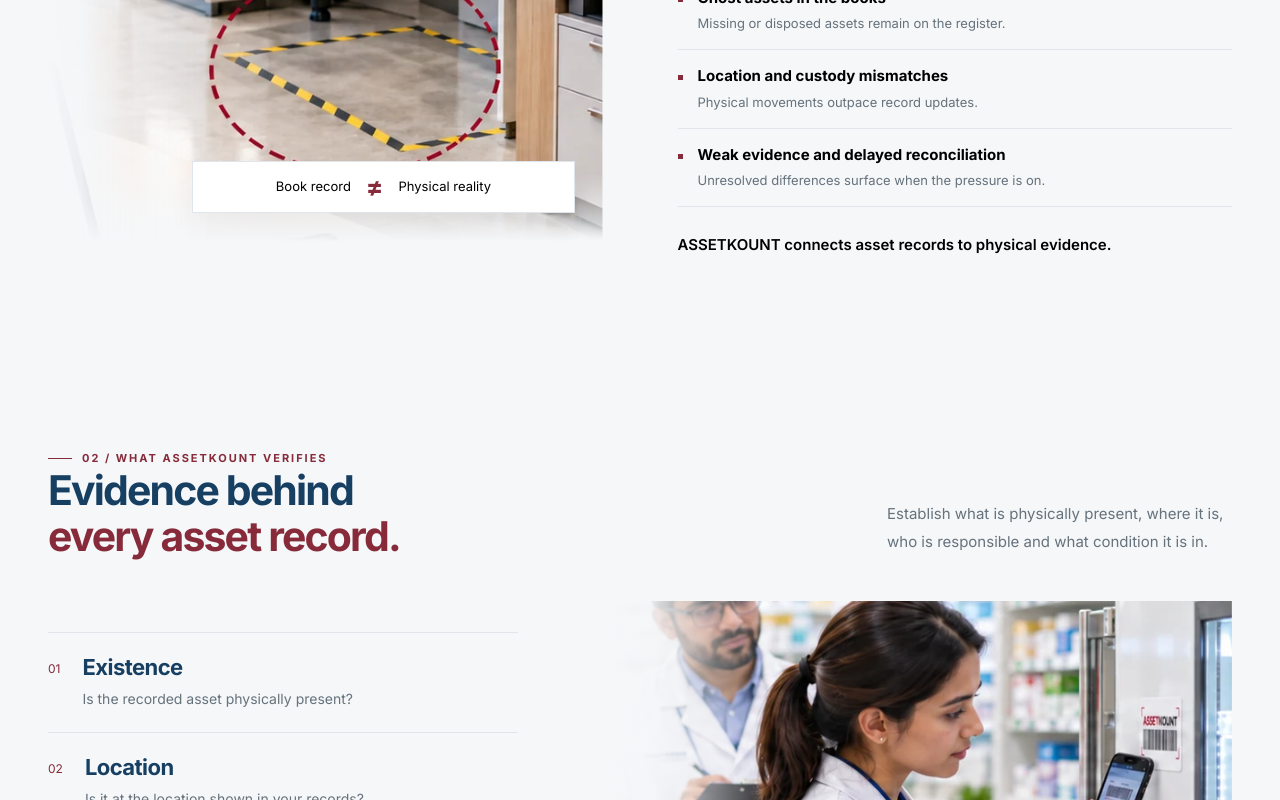
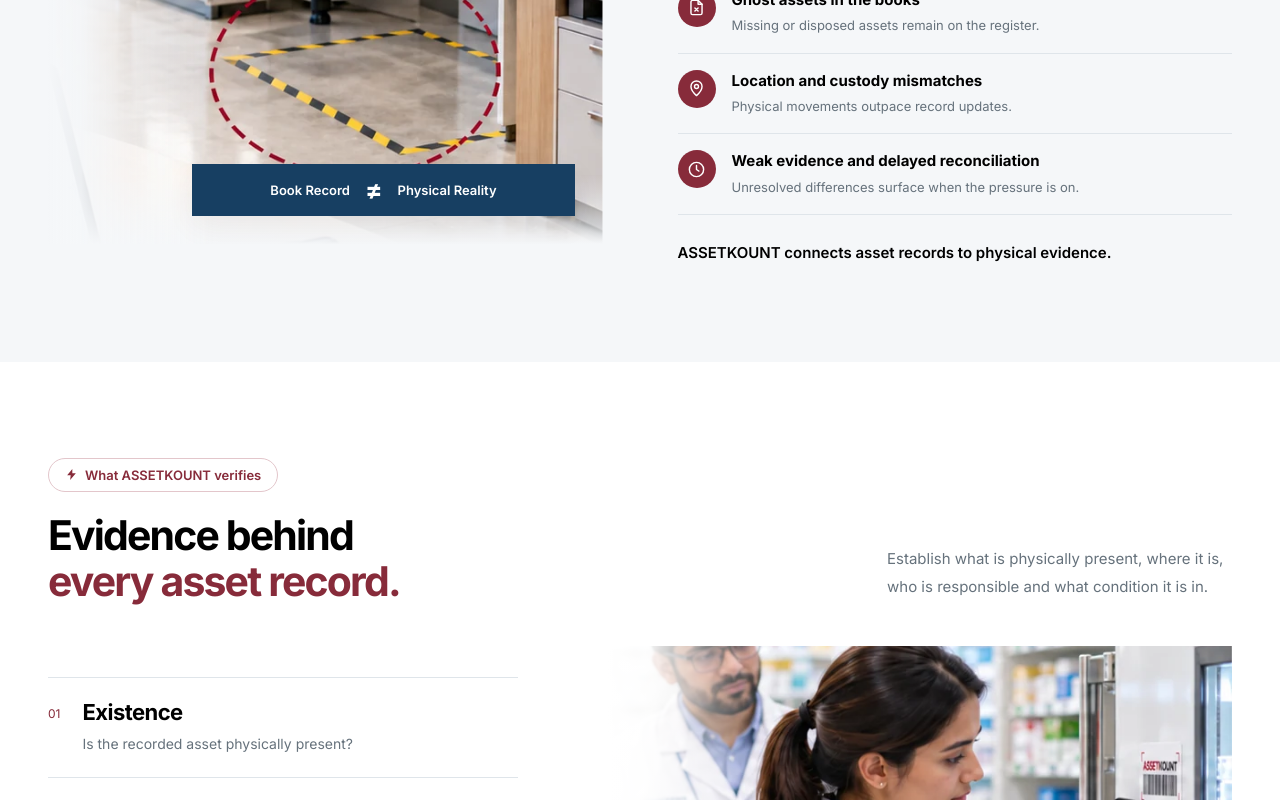
Before and after one commit to raiabhimanyu411-create/assetskount, a React (Vite) app in the folder client/: page / in a window 1280 px wide. Shown: the part 1180-1980 px from the top of the page. Built offline with nearby package versions, Linux system fonts and the light colour scheme.

Commit message:
section changes

```diff
--- a/client/src/pages/Home.module.css
+++ b/client/src/pages/Home.module.css
@@ -206,19 +206,31 @@
 .issueList { list-style: none; padding: 0; margin: 25px 0 24px; }
 
 .issueList li {
-  position: relative;
-  padding: 15px 0 15px 20px;
+  display: flex;
+  align-items: flex-start;
+  gap: 16px;
+  padding: 16px 0;
   border-bottom: 1px solid var(--line);
 }
 
-.issueList li::before {
-  content: "";
-  position: absolute;
-  left: 0;
-  top: 25px;
-  width: 5px;
-  height: 5px;
+.issueIcon {
+  display: grid;
+  place-items: center;
+  flex-shrink: 0;
+  width: 38px;
+  height: 38px;
+  border-radius: 50%;
   background: var(--secondary);
+}
+
+.issueIcon svg {
+  width: 19px;
+  height: 19px;
+  fill: none;
+  stroke: #fff;
+  stroke-width: 1.8;
+  stroke-linecap: round;
+  stroke-linejoin: round;
 }
 
 .issueList strong { display: block; font-size: 15px; line-height: 1.5; color: var(--primary); }
@@ -259,6 +271,23 @@
 .reality .closingLine,
 .reality .gapLabel { color: #000; }
 
+/* Brand navy label with white text and ≠. */
+.reality .gapLabel { background: var(--primary); border-color: var(--primary); color: #fff; font-weight: 600; }
+.reality .gapLabel b { color: #fff; }
+
+/* What ASSETKOUNT verifies on white, with black text. */
+.page .verifies h2,
+.verifies .dimensionList h3,
+.verifies .industryLine b { color: #000; }
+
+.verifies .evidenceArt { background: #fff; }
+
+.verifies .evidenceArt::after {
+  background:
+    linear-gradient(90deg, #fff 0%, rgba(255, 255, 255, .96) 6%, transparent 26%),
+    linear-gradient(0deg, #fff 0%, transparent 12%);
+}
+
 .reality .gapArt::after {
   background:
     linear-gradient(90deg, var(--tint) 0%, rgba(245, 247, 249, .96) 6%, transparent 30%),
@@ -275,12 +304,10 @@
   border-radius: 999px;
   background: #fff;
   color: var(--secondary);
-  font-size: 12px;
-  font-weight: 700;
-  letter-spacing: .16em;
-  text-transform: uppercase;
+  font-size: 13px;
+  font-weight: 600;
   line-height: 1.4;
-  gap: 8px;
+  gap: 7px;
 }
 
 .sectionBadge svg { width: 13px; height: 13px; fill: currentColor; flex-shrink: 0; }
--- a/client/src/pages/HomePage.jsx
+++ b/client/src/pages/HomePage.jsx
@@ -8,9 +8,24 @@ import styles from "./Home.module.css";
 const IMG = "/assets/enterprise";
 
 const issues = [
-  ["Ghost assets in the books", "Missing or disposed assets remain on the register."],
-  ["Location and custody mismatches", "Physical movements outpace record updates."],
-  ["Weak evidence and delayed reconciliation", "Unresolved differences surface when the pressure is on."],
+  ["Ghost assets in the books", "Missing or disposed assets remain on the register.", (
+    <>
+      <path d="M14 3H7a2 2 0 0 0-2 2v14a2 2 0 0 0 2 2h10a2 2 0 0 0 2-2V8l-5-5Z" />
+      <path d="M14 3v5h5M10 12.5l4 4M14 12.5l-4 4" />
+    </>
+  )],
+  ["Location and custody mismatches", "Physical movements outpace record updates.", (
+    <>
+      <path d="M12 21s-7-6.2-7-11.5a7 7 0 0 1 14 0C19 14.8 12 21 12 21Z" />
+      <circle cx="12" cy="9.5" r="2.5" />
+    </>
+  )],
+  ["Weak evidence and delayed reconciliation", "Unresolved differences surface when the pressure is on.", (
+    <>
+      <circle cx="12" cy="12" r="9" />
+      <path d="M12 7v5l3 2" />
+    </>
+  )],
 ];
 
 const dimensions = [
@@ -381,17 +396,22 @@ function HomePage() {
       <section className={`${styles.section} ${styles.tint} ${styles.reality}`} id="reality" aria-labelledby="reality-title">
         <div className={`${site.container} ${styles.split} ${styles.copyFirst}`}>
           <Slide name="reality-gap" className={styles.gapArt} alt="An asset register alongside a workplace with a missing asset and damaged equipment">
-            <div className={styles.gapLabel}><span>Book record</span><b aria-hidden="true">≠</b><span>Physical reality</span></div>
+            <div className={styles.gapLabel}><span>Book Record</span><b aria-hidden="true">≠</b><span>Physical Reality</span></div>
           </Slide>
           <div className={styles.copy}>
             <p className={styles.sectionBadge}>
               <svg viewBox="0 0 24 24" aria-hidden="true"><path d="M13.5 2 4 13.5h6.5L9.5 22 20 9.5h-6.5L13.5 2Z" /></svg>
-              The asset reality gap
+              The Asset Reality Gap
             </p>
             <h2 id="reality-title">Recorded in the books.<br /><em>Uncertain on the ground.</em></h2>
             <p className={styles.body}>Your register can record an asset long after its location, custodian or condition has changed. Verification brings those differences into view.</p>
             <ul className={styles.issueList}>
-              {issues.map(([title, text]) => <li key={title}><strong>{title}</strong><span>{text}</span></li>)}
+              {issues.map(([title, text, icon]) => (
+                <li key={title}>
+                  <i className={styles.issueIcon} aria-hidden="true"><svg viewBox="0 0 24 24">{icon}</svg></i>
+                  <div><strong>{title}</strong><span>{text}</span></div>
+                </li>
+              ))}
             </ul>
             <p className={styles.closingLine}>ASSETKOUNT connects asset records to physical evidence.</p>
           </div>
@@ -399,11 +419,14 @@ function HomePage() {
       </section>
 
       {/* 02: presentation visual 03 */}
-      <section className={`${styles.section} ${styles.tint}`} id="platform" aria-labelledby="platform-title">
+      <section className={`${styles.section} ${styles.verifies}`} id="platform" aria-labelledby="platform-title">
         <div className={site.container}>
           <div className={styles.heading}>
             <div>
-              <Eyebrow>02 / What ASSETKOUNT verifies</Eyebrow>
+              <p className={styles.sectionBadge}>
+                <svg viewBox="0 0 24 24" aria-hidden="true"><path d="M13.5 2 4 13.5h6.5L9.5 22 20 9.5h-6.5L13.5 2Z" /></svg>
+                What ASSETKOUNT verifies
+              </p>
               <h2 id="platform-title">Evidence behind<br /><em>every asset record.</em></h2>
             </div>
             <p>Establish what is physically present, where it is, who is responsible and what condition it is in.</p>
```
